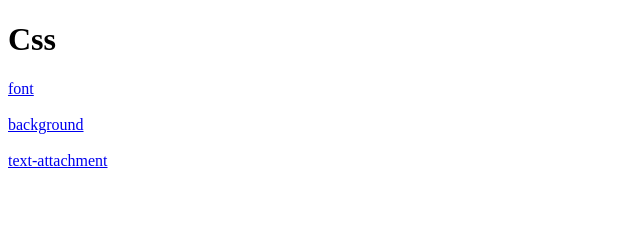
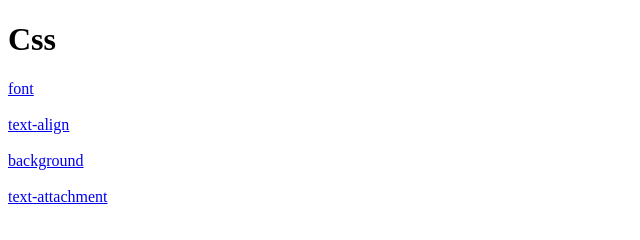
Before and after one commit to Farhapythondevloper/css-new, a plain HTML site: page index.html in a window 1280 px wide. Shown: the whole page, without its empty margins (0-640 px from the left). Drawn offline with Linux system fonts and the light colour scheme.

Commit message:
add files

```diff
--- a/index.html
+++ b/index.html
@@ -9,6 +9,7 @@
 <body>
     <h1>Css</h1>
     <a href="fontt.html">font</a><br><br>
+    <a href="text-allign.html">text-align</a><br><br>
     <a href="background.html">background</a><br><br>
     <a href="text-attachmentt.html">text-attachment</a><br><br>
 </body>
```
